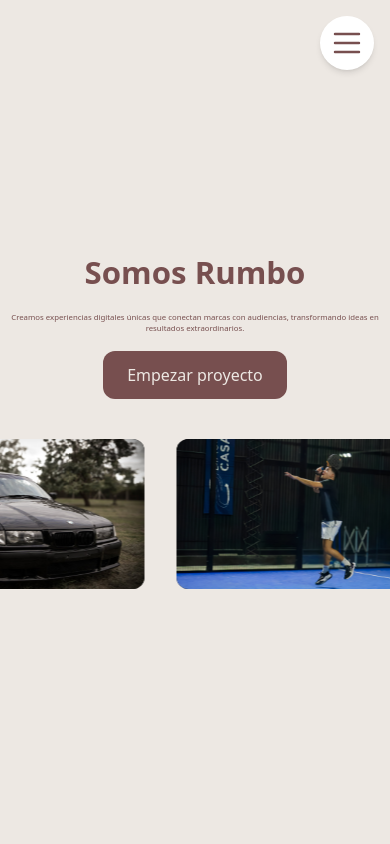
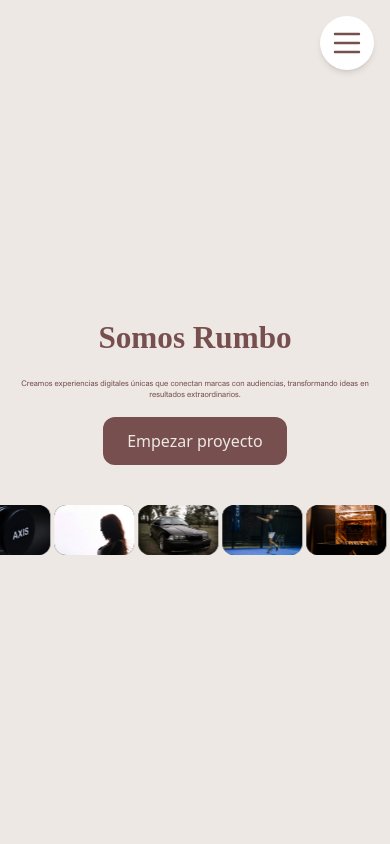
Before and after one commit to Jackitos/web-rumbo-comunicacion, an Astro site: page / in a window 390 px wide. Shown: the top 844 px of the page. Built offline with nearby package versions, Linux system fonts and the light colour scheme; Astro itself is replaced by a stand-in of ours; a web font is replaced by a local one.

Commit message:
feat: enhance HeroSection styles for better responsiveness and update font classes

```diff
--- a/src/components/HeroSection.astro
+++ b/src/components/HeroSection.astro
@@ -1,8 +1,12 @@
 <section class="w-full h-screen bg-[#EDE8E3]">
 	<div class="flex flex-col h-full justify-center items-center">
 		<div class="flex flex-col gap-4 text-center justify-between items-center">
-			<div class="text-[8vw] text-[#774F4F] font-bold">Somos Rumbo</div>
-			<p class="max-w-2xl mx-auto text-[2vw] text-[#774F4F]">
+			<div class="text-[8vw] text-[#774F4F] font-bold font-archive">
+				Somos Rumbo
+			</div>
+			<p
+				class="max-w-2xl mx-auto text-[2vw] text-[#774F4F] font-arialnova font-normal"
+			>
 				Creamos experiencias digitales únicas que conectan marcas con
 				audiencias, transformando ideas en resultados extraordinarios.
 			</p>
@@ -114,4 +118,90 @@
 			transform: translateX(-50%);
 		}
 	}
+
+	/* --- Responsive Styles --- */
+	@media (max-width: 1024px) {
+		.text-[8vw] {
+			font-size: 12vw;
+		}
+		.text-[2vw] {
+			font-size: 3vw;
+		}
+		.card {
+			width: 180px;
+			height: 110px;
+		}
+		.marquee-track {
+			gap: 1rem;
+		}
+	}
+
+	@media (max-width: 768px) {
+		section.w-full.h-screen {
+			height: auto;
+			min-height: 100vh;
+			padding-top: 2rem;
+			padding-bottom: 2rem;
+			display: flex;
+			align-items: center;
+			justify-content: center;
+		}
+		.text-[8vw] {
+			font-size: 16vw;
+		}
+		.text-[2vw] {
+			font-size: 4vw;
+		}
+		.max-w-2xl {
+			max-width: 90vw;
+		}
+		.card {
+			width: 120px;
+			height: 80px;
+		}
+		.marquee-track {
+			gap: 0.5rem;
+		}
+		.marquee-container {
+			margin-left: -1rem;
+			margin-right: -1rem;
+		}
+		.flex.flex-col.h-full.justify-center.items-center {
+			height: auto;
+			min-height: 100vh;
+			justify-content: center;
+			align-items: center;
+			display: flex;
+		}
+	}
+
+	@media (max-width: 480px) {
+		section.w-full.h-screen {
+			padding-top: 1rem;
+			padding-bottom: 1rem;
+			display: flex;
+			align-items: center;
+			justify-content: center;
+		}
+		.text-[8vw] {
+			font-size: 22vw;
+		}
+		.text-[2vw] {
+			font-size: 5vw;
+		}
+		.card {
+			width: 80px;
+			height: 50px;
+		}
+		.marquee-track {
+			gap: 0.25rem;
+		}
+		.flex.flex-col.h-full.justify-center.items-center {
+			height: auto;
+			min-height: 100vh;
+			justify-content: center;
+			align-items: center;
+			display: flex;
+		}
+	}
 </style>
```
Also changed, not shown: src/layouts/Layout.astro (+1 -15 lines).
